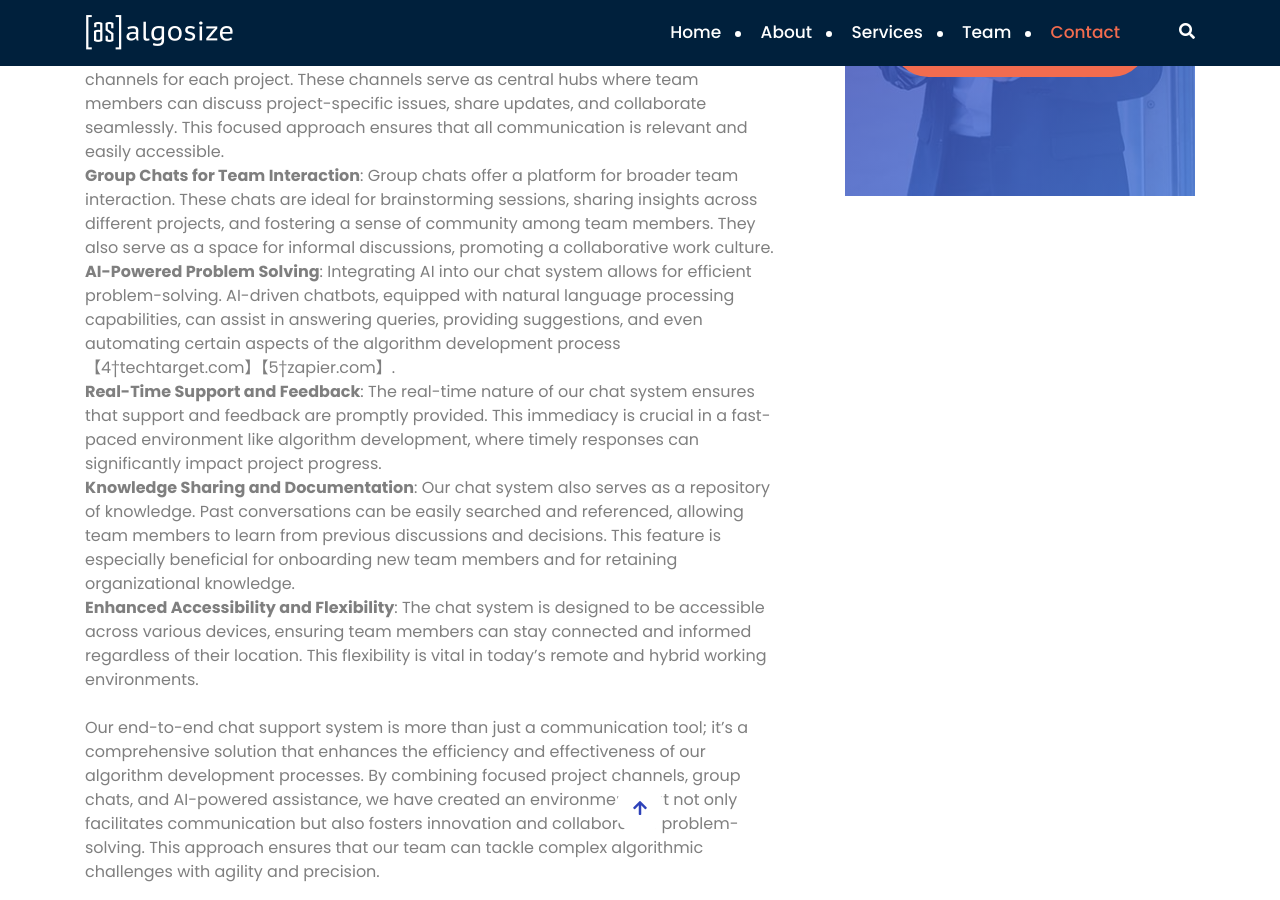
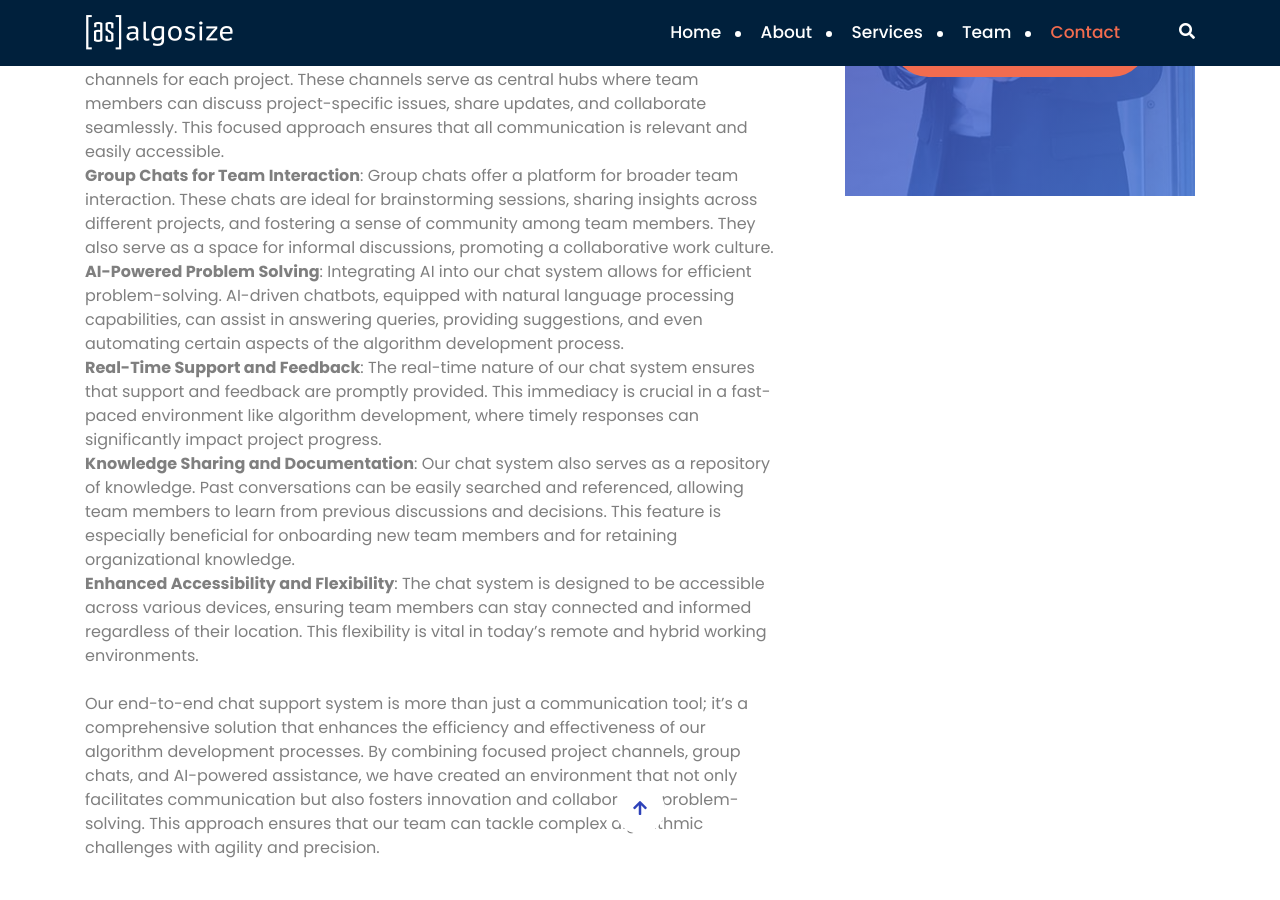
Before and after one commit to AlgoSize/website, a Jekyll site: the page built from _portfolios/end-to-end-support.md, in a window 1280 px wide and 900 px high, scrolled down 1277 px. Built offline with Jekyll 4.4.1, drawn with Linux system fonts in a browser that asks for light colours.

Commit message:
Update end-to-end-support.md

```diff
--- a/_portfolios/end-to-end-support.md
+++ b/_portfolios/end-to-end-support.md
@@ -13,7 +13,7 @@ In the dynamic world of algorithm development, communication and problem-solving
 <br/>
 2. **Group Chats for Team Interaction**: Group chats offer a platform for broader team interaction. These chats are ideal for brainstorming sessions, sharing insights across different projects, and fostering a sense of community among team members. They also serve as a space for informal discussions, promoting a collaborative work culture.
 <br/>
-3. **AI-Powered Problem Solving**: Integrating AI into our chat system allows for efficient problem-solving. AI-driven chatbots, equipped with natural language processing capabilities, can assist in answering queries, providing suggestions, and even automating certain aspects of the algorithm development process【4†techtarget.com】【5†zapier.com】.
+3. **AI-Powered Problem Solving**: Integrating AI into our chat system allows for efficient problem-solving. AI-driven chatbots, equipped with natural language processing capabilities, can assist in answering queries, providing suggestions, and even automating certain aspects of the algorithm development process.
 <br/>
 4. **Real-Time Support and Feedback**: The real-time nature of our chat system ensures that support and feedback are promptly provided. This immediacy is crucial in a fast-paced environment like algorithm development, where timely responses can significantly impact project progress.
 <br/>
```
